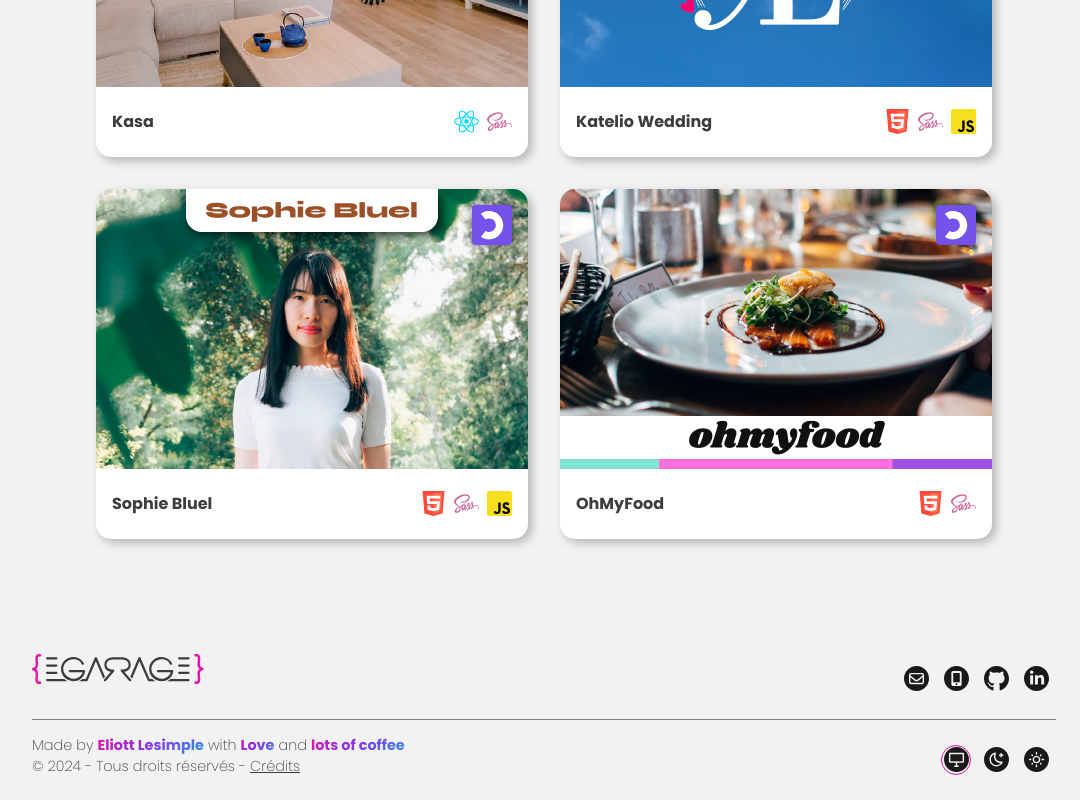
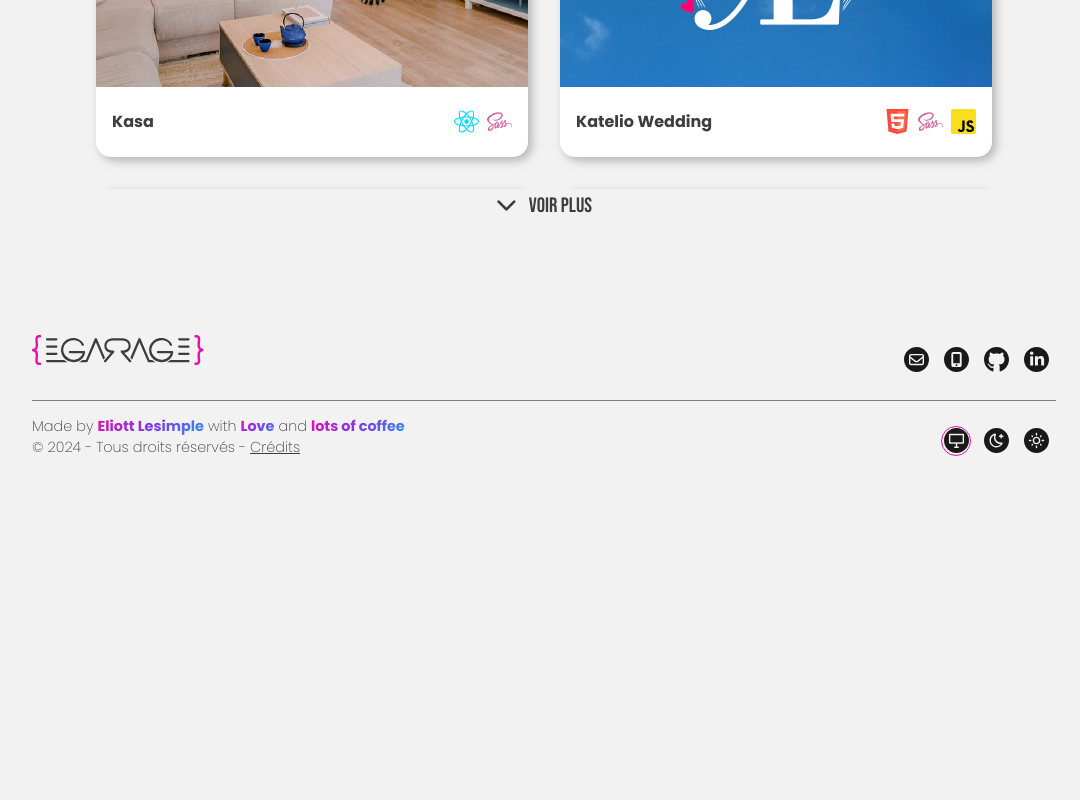
Before and after one commit to lesimpleliott/MyPortfolio, a React (Vite) app: page / in a window 1280 px wide. Shown: the part 1965-2765 px from the top of the page, without its empty margins (96-1176 px from the left). After the commit the page ends 2446 px from the top, so only its background shows below. Built offline with nearby package versions, Linux system fonts and the light colour scheme.

Commit message:
Projects // Add collapsed Section for projectCards

```diff
--- a/src/components/projectCard/ProjectCard.tsx
+++ b/src/components/projectCard/ProjectCard.tsx
@@ -46,8 +46,7 @@
 
       .hoverBox {
         backdrop-filter: blur(10px);
-        background-color: rgba(0, 0, 0, 0.5);
-        box-shadow: 0px 0px 25px rgba(0, 0, 0, 0.5) inset;
+        background-color: var(----hoverCard);
         .stickyBtn {
           opacity: 1;
           transition: opacity 250ms ease-in-out;
--- a/src/layouts/Projects.tsx
+++ b/src/layouts/Projects.tsx
@@ -1,28 +1,106 @@
+import { useEffect, useRef, useState } from "react";
 import styled from "styled-components";
 import myProjects from "../assets/datas/myProjects.json";
 import ProjectCard from "../components/projectCard/ProjectCard";
+import useStoreResponsive from "../stores/responsive.store";
 
 const Projects = () => {
+  const sectionRef = useRef<HTMLDivElement>(null);
+  const [showAll, setShowAll] = useState(false);
+  const { responsiveMode } = useStoreResponsive(); // On récupère l'état responsive depuis le store
+
+  // Initialisation avec 2 lignes pour desktop
+  const [numLines, setNumLines] = useState(2);
+  const lineHeight = 350; // Hauteur d'une ligne en px
+  const gap = 32; // Marge entre les lignes (1rem = 16px)
+
+  // Définir dynamiquement le nombre de lignes en fonction de l'état responsiveMode
+  useEffect(() => {
+    if (responsiveMode === "mobile") {
+      setNumLines(3); // Afficher 3 lignes sur mobile
+    } else {
+      setNumLines(2); // Afficher 2 lignes sur desktop
+    }
+  }, [responsiveMode]); // Recalculer chaque fois que responsiveMode change
+
+  const minHeight = numLines * (lineHeight + gap); // Calcul de la hauteur minimum
+  const [maxHeight, setMaxHeight] = useState(minHeight);
+
+  useEffect(() => {
+    if (sectionRef.current) {
+      setMaxHeight(showAll ? sectionRef.current.scrollHeight + gap : minHeight);
+    }
+  }, [showAll, minHeight]);
+
   return (
-    <ProjectsStyled>
+    <ProjectsStyled showAll={showAll} maxHeight={maxHeight}>
+      <section className="collapsedSection">
+        <div className="cardContainer" ref={sectionRef}>
           {myProjects
             .slice()
             .reverse()
             .map((project) => (
               <ProjectCard key={project.id} project={project} />
             ))}
+        </div>
+      </section>
+      <button onClick={() => setShowAll(!showAll)}>
+        <i
+          className={`icon fa-solid fa-chevron-down ${showAll ? "open" : ""}`}
+        ></i>
+        <span className="text">{showAll ? "Voir moins" : "Voir plus"}</span>
+      </button>
     </ProjectsStyled>
   );
 };
 
-const ProjectsStyled = styled.div`
+const ProjectsStyled = styled.div<{ showAll: boolean; maxHeight: number }>`
+  margin: 50px 0 100px;
+
+  .collapsedSection {
+    position: relative;
+    width: 100vw;
+    height: ${({ maxHeight }) => `${maxHeight}px`};
+    overflow: hidden;
+    transition: height 500ms ease-in-out;
+
+    .cardContainer {
       max-width: 1024px;
-  margin-block-start: 50px;
-  margin-block-end: 100px;
-  display: flex;
-  flex-wrap: wrap;
-  justify-content: center;
+      margin: 0 auto;
+      padding: 0 5vw;
+      display: grid;
+      grid-template-columns: 1fr;
       gap: 2rem;
+
+      @media (min-width: 768px) {
+        grid-template-columns: repeat(2, 1fr);
+      }
+    }
+  }
+
+  button {
+    width: 100%;
+    color: var(--buttonText);
+    font-size: 1.3rem;
+    text-align: center;
+    transition: color 250ms ease-in-out;
+
+    &:hover {
+      color: var(--mainColor);
+    }
+
+    .text {
+      font-family: "Bebas Neue", sans-serif;
+      padding-left: 0.75rem;
+    }
+
+    .icon {
+      transition: transform 250ms ease-in-out;
+      &.open {
+        transform: rotate(180deg);
+      }
+    }
+  }
 `;
 
 export default Projects;
--- a/src/pages/Home.tsx
+++ b/src/pages/Home.tsx
@@ -41,17 +41,19 @@
 
 // STYLED-COMPONENTS
 const HomeStyled = styled.main`
-  .stack,
-  .projects {
+  .projects,
+  .stack {
     height: 100%;
     width: 100%;
-    max-width: 1024px;
-    padding-inline: 5vw;
-
     display: flex;
     flex-direction: column;
     align-items: center;
   }
+
+  .stack {
+    max-width: 1024px;
+    padding-inline: 5vw;
+  }
 `;
 
 export default Home;
```
Lines whose indentation alone changed are shown as unchanged.
